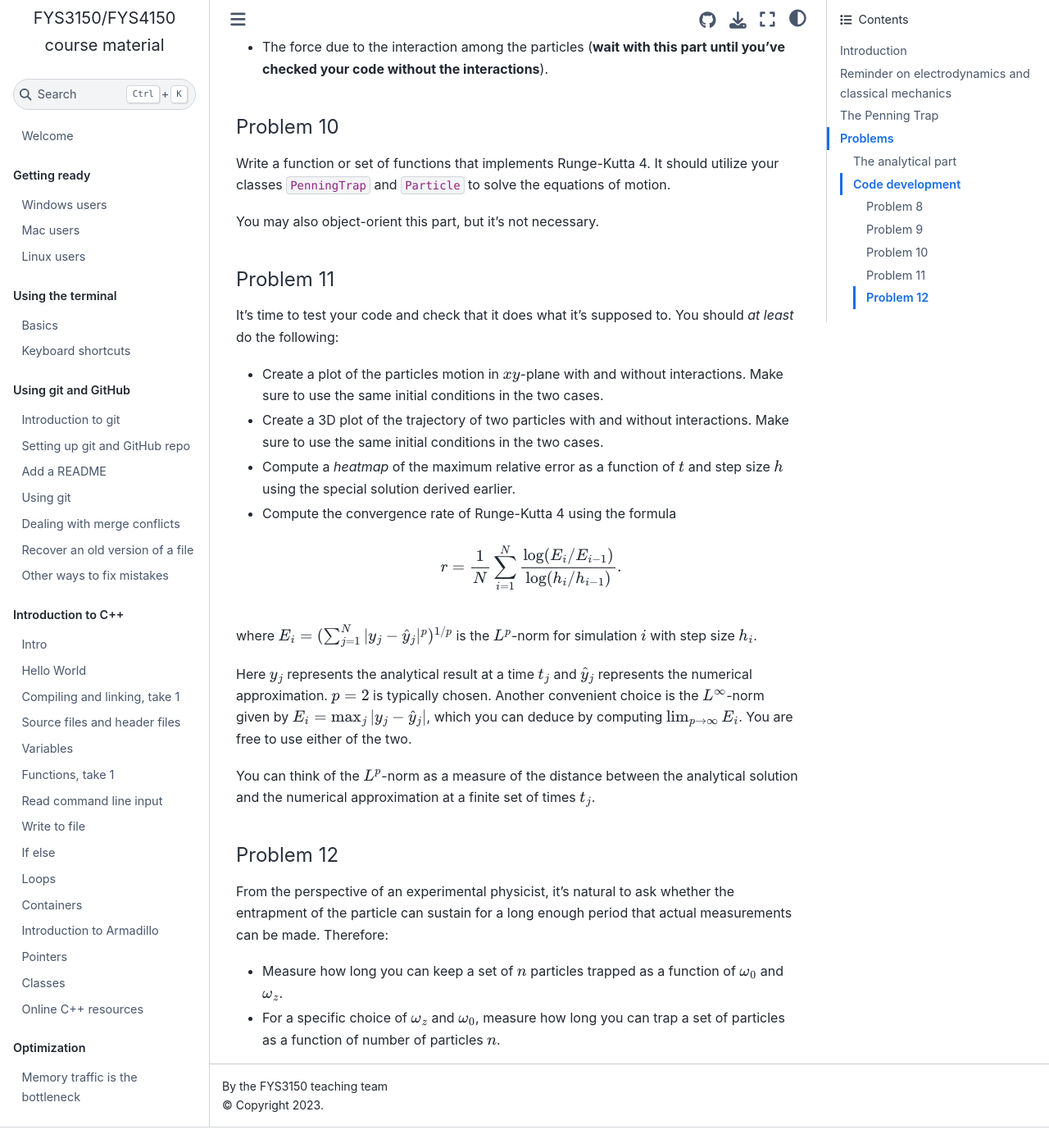
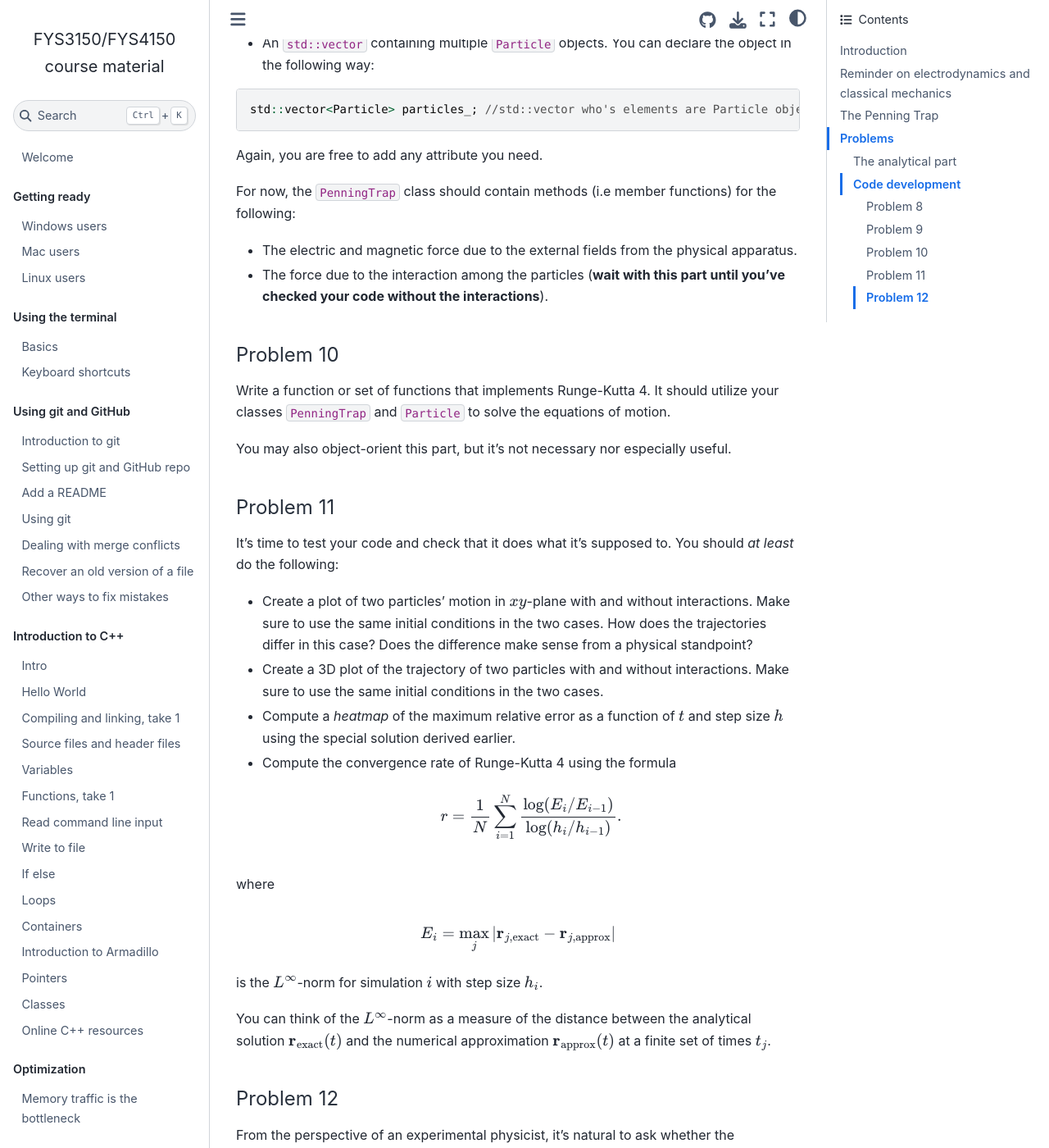
Before and after one commit to anderkve/FYS3150, a Jupyter Book: the page built from book/projects/project3.md, in a window 1280 px wide and 1400 px high, scrolled down 5396 px. Shown: the whole window at 82% size. Built offline with Jupyter Book 1.0.4 settings and Sphinx 7.4.7 and the Sphinx Book theme 1.1.4, drawn with Linux system fonts in a browser that asks for light colours; before the commit the page ends 6771 px from its top, so only the background shows below that; some of the changed text lies outside the part shown.

Commit message:
added changes on p3

````diff
--- a/_toc.yml
+++ b/_toc.yml
@@ -74,6 +74,7 @@
     chapters:
       - file: book/projects/project1
       - file: book/projects/project2
+      #- file: book/projects/project3
 
 
 
--- a/book/projects/project3.md
+++ b/book/projects/project3.md
@@ -96,25 +96,28 @@
 \ddot{f} + i\omega_0 \dot{f} - \frac{\omega_z^2}{2}f = 0.
 $$ (f_eq)
 
-*Hint: Add the two equations and multiply one of them with the complex number $i$*.
+*Hint: if $F(f, \dot{f}, \ddot{f}) = 0$ and  $G(g, \dot{g}, \ddot{g}) = 0$, then $F(f, \dot{f}, \ddot{f}) + c G(g, \dot{g}, \ddot{g}) = 0$ for arbitrary functions $F$, $G$, $f$ and $g$ and an arbitrary complex number $c$.*
 
 #### Problem 3
 
-Show that the general solution of eq. {eq}`f_eq` is
+The general solution to eq. {eq}`f_eq` is
 
 $$
 f(t) = A_+ e^{-i\omega_+ t} + A_- e^{-i\omega_- t},
 $$ (f_general_sol)
 
-by assuming that $f \propto e^{-i\omega t}$.
+where
 
-Derive a necessary condition on $\omega_0$ and $\omega_z$ to obtain a bounded solution (i.e the particle becomes trapped inside the apparatus).
+$$
+\omega_\pm = \frac{\omega_0 \pm \sqrt{\omega_0^2 - 2\omega_z^2}}{2}.
+$$
 
-*Hint: The condition should be a consequence of the solutions $\omega_\pm$.*
+The physical coordinates are then found as $x(t) = \text{Re} f(t)$ and $y(t). = \text{Im} f(t)$
 
-#### Problem 4
+**The actual problem:**
 
-Derive the general solutions $x(t)$ and $y(t)$ from eq. {eq}`f_general_sol`.
+What is the necessary constraint on $\omega_0$ and $\omega_z$ to obtain a bounded solution (i.e a solution where $|f(t)| < \infty$ as $t\to\infty$).
+
 
 #### Problem 5
 Show that the upper-bound and lower-bound on the distance of the particle from the origin in the $xy$-plane is given by
@@ -153,8 +156,21 @@
 
 #### Problem 7
 So far, we haven't considered more than a single particle in the trap. Consider a set of $n$ particles with charges $\{q_1, ..., q_n\}$
-and masses $\{m_1, ..., m_n\}$. Derive a set of equations that accounts for *both* the force due to the external field set up
-by the apparatus and the force due to the electric force among the charges themselves.
+and masses $\{m_1, ..., m_n\}$. Show that the set of equations that accounts for *both* the force due to the external field set up
+by the apparatus and the force due to the electric force among the charges themselves are
+
+$$
+\ddot{x}_i - \omega_{0,i}\dot{y}_i - \frac{\omega_{z,i}^2}{2}x - \frac{q_i/m_i}{4\pi \epsilon_0}\sum_{j\neq i} \frac{x_i-x_j}{|\mathbf{r}_i - \mathbf{r}_j|^3} = 0.
+$$ (x_eq_int)
+
+$$
+\ddot{y}_i + \omega_{0,i}\dot{x}_i - \frac{\omega_{z,i}^2}{2}y - \frac{q_i/m_i}{4\pi \epsilon_0}\sum_{j\neq i} \frac{y_i-y_j}{|\mathbf{r}_i - \mathbf{r}_j|^3} = 0.
+$$ (y_eq_int)
+
+
+$$
+\ddot{z}_i + \omega_{z,i}^2z_i - \frac{q_i/m_i}{4\pi \epsilon_0}\sum_{j\neq i} \frac{z_i-z_j}{|\mathbf{r}_i - \mathbf{r}_j|^3} = 0.
+$$ (z_eq_int)
 
 
 ### Code development
@@ -185,13 +201,9 @@
 Create class named `PenningTrap` that should at least contain following attributes:
   - An `std::vector` containing multiple `Particle` objects. You can declare the object in the following way:
 
-        ```c++
-        std::vector<Particle> particles_; //std::vector who's elements are Particle objects.
-        ```
-
-  - An `arma::cube` storing the position of each particle at all time steps.
-  - An `arma::cube` storing the velocity of each particle at all time steps.
-
+  ```c++
+  std::vector<Particle> particles_; //std::vector who's elements are Particle objects.
+  ```
 
 Again, you are free to add any attribute you need.
 
@@ -205,14 +217,15 @@
 Write a function or set of functions that implements Runge-Kutta 4. It should utilize your classes `PenningTrap` and `Particle` to
 solve the equations of motion.
 
-You may also object-orient this part, but it's not necessary.
+You may also object-orient this part, but it's not necessary nor especially useful.
 
 
 #### Problem 11
 
 It's time to test your code and check that it does what it's supposed to. You should *at least* do the following:
 
-  - Create a plot of the particles motion in $xy$-plane with and without interactions. Make sure to use the same initial conditions in the two cases.
+  - Create a plot of two particles' motion in $xy$-plane with and without interactions. Make sure to use the same initial conditions in the two cases.
+  How does the trajectories differ in this case? Does the difference make sense from a physical standpoint?
   - Create a 3D plot of the trajectory of two particles with and without interactions. Make sure to use the same initial conditions in the two cases.
   - Compute a *heatmap* of the maximum relative error as a function of $t$ and step size $h$ using the special solution derived earlier.
   - Compute the convergence rate of Runge-Kutta 4 using the formula
@@ -221,12 +234,16 @@
     r = \frac{1}{N}\sum_{i=1}^N\frac{\log (E_{i}/E_{i-1})}{\log (h_{i}/h_{i-1}) }.
     $$
 
-  where $E_i = (\sum_{j=1}^N |y_j - \hat{y}_j|^p )^{1/p}$ is the $L^p$-norm for simulation $i$ with step size $h_i$.
+  where
 
-   Here $y_j$ represents the analytical result at a time $t_j$ and $\hat{y}_j$ represents the numerical approximation. $p = 2$ is typically chosen. Another convenient choice is the $L^\infty$-norm given by $E_i = \max_j |y_j - \hat{y}_j|$,
-  which you can deduce by computing $\lim_{p\to \infty}E_i$. You are free to use either of the two.
+  $$
+  E_i = \max_j |\mathbf{r}_{j, \text{exact}} - \mathbf{r}_{j,\text{approx}}|
+  $$
 
-  You can think of the $L^p$-norm as a measure of the distance between the analytical solution and the numerical approximation at a finite set of times $t_j$.
+  is the $L^\infty$-norm for simulation $i$ with step size $h_i$.
+
+
+  You can think of the $L^\infty$-norm as a measure of the distance between the analytical solution $\mathbf{r}_\text{exact} (t)$ and the numerical approximation $\mathbf{r}_{\text{approx}}(t)$ at a finite set of times $t_j$.
 
 
 #### Problem 12
````
